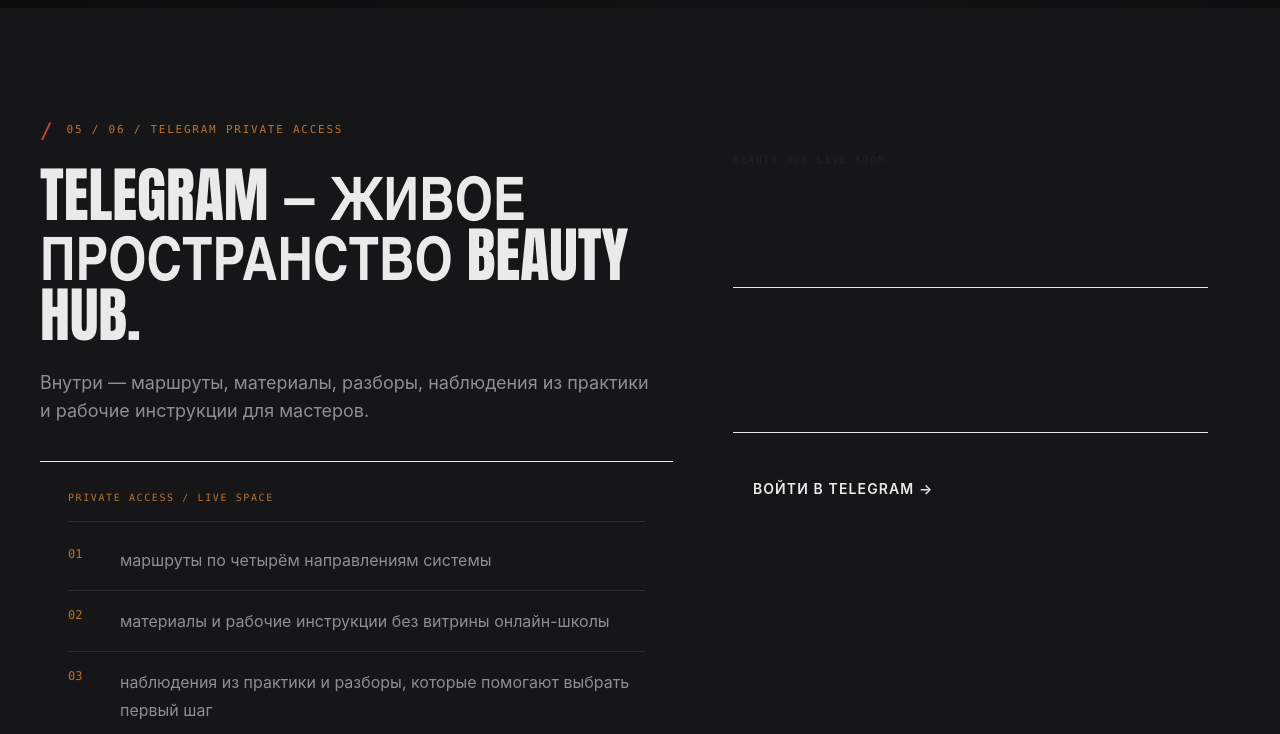
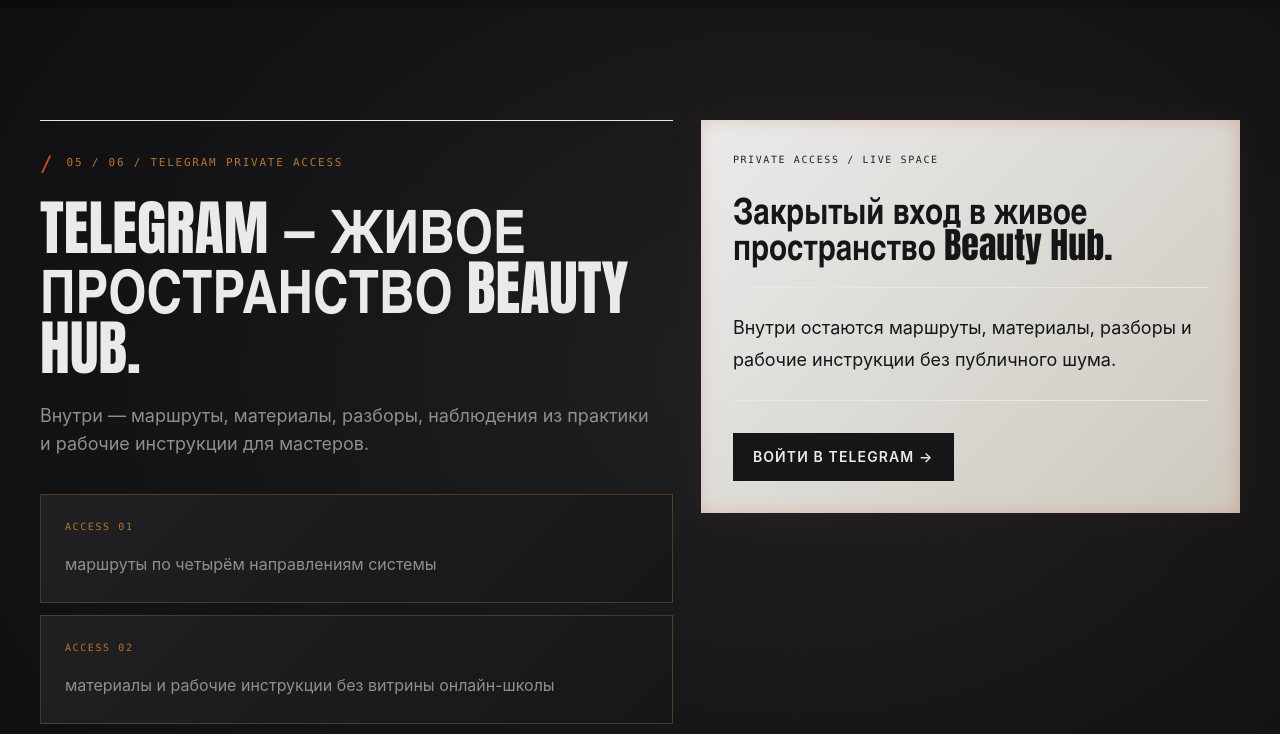
Before and after one commit to KIRA565767/beauty-hub-landing, a React (Vite) app: page / in a window 1280 px wide. Shown: the part 4140-4874 px from the top of the page. Built offline with nearby package versions, Linux system fonts and the light colour scheme; no server answers.

Commit message:
Restyle Telegram section as private access

```diff
--- a/src/beauty-hub/components/sections/TelegramTerminalSection.jsx
+++ b/src/beauty-hub/components/sections/TelegramTerminalSection.jsx
@@ -6,9 +6,9 @@
 
 export function TelegramTerminalSection() {
   return (
-    <section id="telegram" className="editorial-concrete min-h-svh px-4 pb-16 pt-24 text-dusty md:px-8 md:pb-24 md:pt-28 lg:px-10">
-      <div className="mx-auto grid max-w-[1320px] gap-7 lg:grid-cols-[1.08fr_0.92fr] lg:items-start">
-        <Reveal>
+    <section id="telegram" className="editorial-graphite editorial-grain min-h-svh px-4 pb-16 pt-24 text-dusty md:px-8 md:pb-24 md:pt-28 lg:px-10">
+      <div className="relative z-10 mx-auto grid max-w-[1320px] gap-7 lg:grid-cols-[1.08fr_0.92fr] lg:items-start">
+        <Reveal className="border-t border-dusty/18 pt-8">
           <SectionLabel>{telegram.tag}</SectionLabel>
           <h2 className="mt-6 max-w-[860px] font-display text-4xl font-semibold leading-[1.02] md:text-6xl">
             {telegram.headline}
@@ -17,26 +17,25 @@
             {telegram.copy}
           </p>
 
-          <div className="mt-9 border-y border-dusty/16 bg-warm/54 p-5 md:p-7">
-            <div className="mb-6 border-b border-dusty/10 pb-4 font-mono text-[10px] uppercase tracking-[0.16em] text-copper">
-              Private access / live space
-            </div>
-            <ul className="grid gap-4">
-              {telegram.promise.map((item, index) => (
-                <li key={item} className="grid grid-cols-[40px_1fr] gap-3 border-t border-dusty/10 pt-4 first:border-t-0 first:pt-0">
-                  <span className="font-mono text-xs text-copper">0{index + 1}</span>
-                  <span className="text-base leading-7 text-mineral">{item}</span>
-                </li>
-              ))}
-            </ul>
+          <div className="mt-9 grid gap-3">
+            {telegram.promise.map((item, index) => (
+              <div key={item} className="private-pass p-5 md:p-6">
+                <p className="font-mono text-[10px] uppercase tracking-[0.16em] text-copper">
+                  access {String(index + 1).padStart(2, "0")}
+                </p>
+                <p className="mt-4 text-base leading-7 text-mineral">{item}</p>
+              </div>
+            ))}
           </div>
         </Reveal>
 
-        <Reveal delay={0.05} className="bg-ivory p-5 text-graphite md:p-7 lg:p-8">
-          <p className="font-mono text-[10px] uppercase tracking-[0.16em] text-concrete">Beauty Hub live room</p>
-          <h3 className="mt-6 font-display text-4xl font-semibold leading-none">Материалы, маршруты и рабочие инструкции внутри.</h3>
+        <Reveal delay={0.05} className="ivory-material orange-rim-light p-5 md:p-7 lg:p-8">
+          <p className="font-mono text-[10px] uppercase tracking-[0.16em] text-concrete">Private access / live space</p>
+          <h3 className="mt-6 font-display text-4xl font-semibold leading-none">
+            Закрытый вход в живое пространство Beauty Hub.
+          </h3>
           <p className="mt-6 border-y border-graphite/14 py-6 text-lg leading-8">
-            {telegram.copy}
+            Внутри остаются маршруты, материалы, разборы и рабочие инструкции без публичного шума.
           </p>
           <Button href={getTelegramStartLink(telegram.source)} variant="dark" haptic source={telegram.source} className="mt-8">
             {telegram.cta}
```
